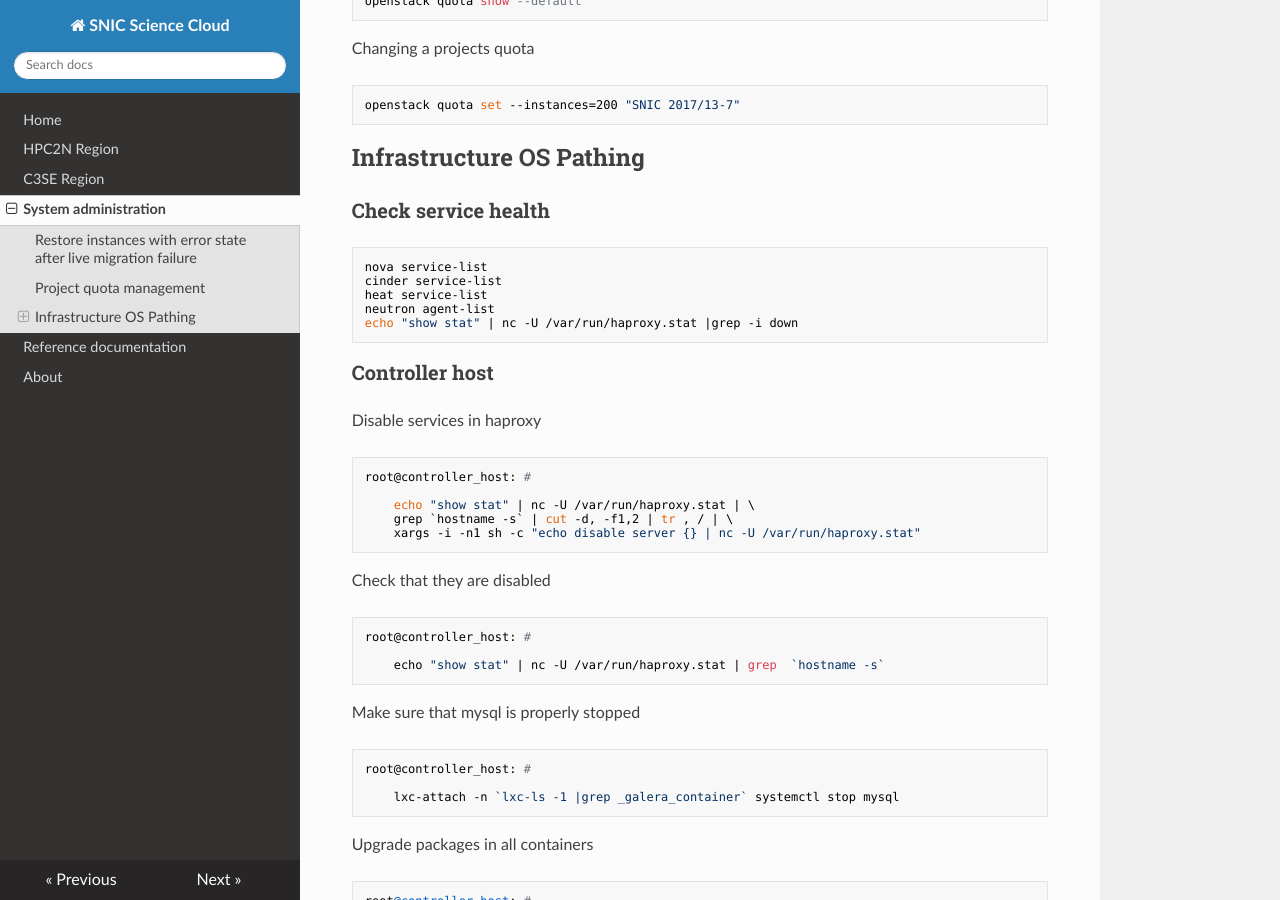
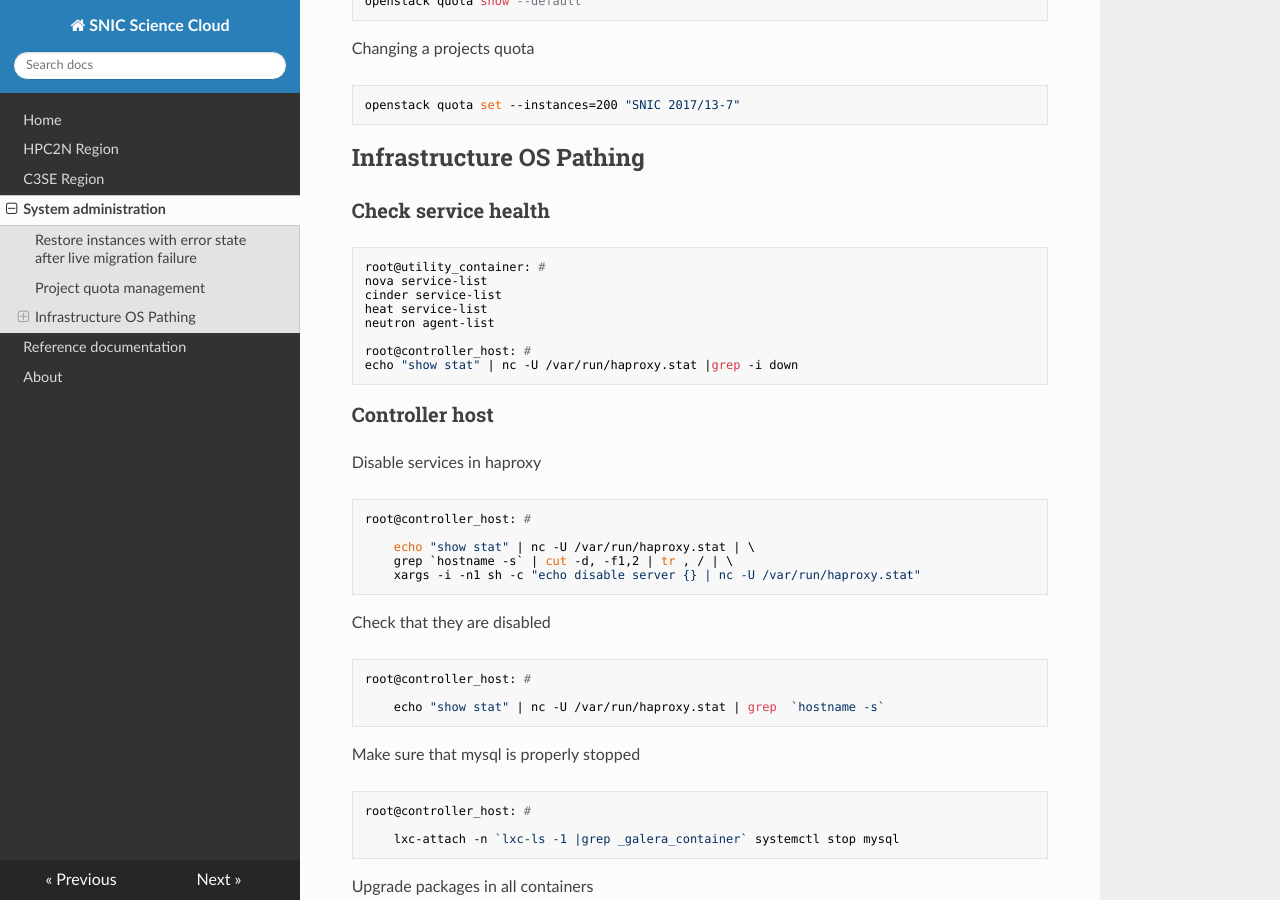
Before and after one commit to SNICScienceCloud/operators-documentation, an MkDocs documentation site: the page built from docs/sysadmin_common.md, in a window 1280 px wide and 900 px high, scrolled down 883 px. Built offline with MkDocs 1.6.1, drawn with Linux system fonts in a browser that asks for light colours; nearby versions of some CDN libraries; old or Windows-style settings are respelled for this version of MkDocs.

Commit message:
Add from where to run the health commands

```diff
--- a/docs/sysadmin_common.md
+++ b/docs/sysadmin_common.md
@@ -37,10 +37,14 @@ Changing a projects quota
 
 ### Check service health
 
+
+    root@utility_container: #
     nova service-list
     cinder service-list
     heat service-list
     neutron agent-list
+
+    root@controller_host: #
     echo "show stat" | nc -U /var/run/haproxy.stat |grep -i down
 
 ### Controller host
```
